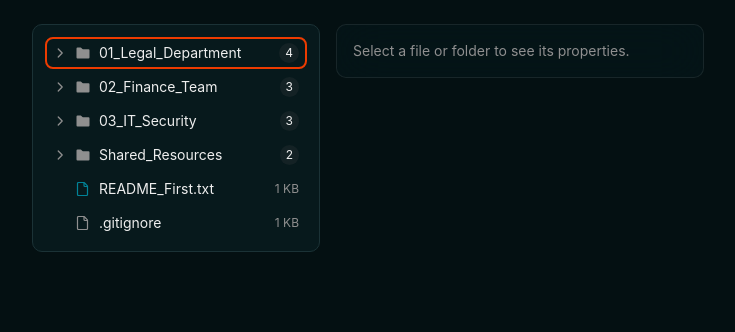
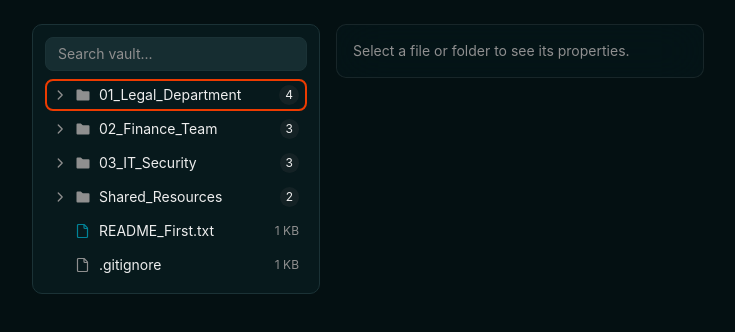
Before and after one commit to mugishaj092/fullstack, a React (Vite) app: page / in a window 1280 px wide. Shown: the top 332 px of the page, without its empty margins (272-1007 px from the left). Built offline with nearby package versions, Linux system fonts and the light colour scheme.

Commit message:
feat: search box with ancestor auto-expand

```diff
--- a/src/components/tree/FileTree.tsx
+++ b/src/components/tree/FileTree.tsx
@@ -1,14 +1,23 @@
+import { useMemo } from 'react';
 import vaultData from '../../data/vault-data.json';
 import type { VaultNode } from '../../types/vault';
 import { TreeNode } from './TreeNode';
 import { useTreeState } from './TreeStateContext';
 import { useTreeKeyboardNav } from '../../hooks/useTreeKeyboardNav';
+import { collectMatchAncestors, nodeOrDescendantMatches } from '../../lib/search';
 
 const forest = vaultData as VaultNode[];
 
 export function FileTree() {
-  const { expanded, setExpanded, selectedId, setSelectedId } = useTreeState();
-  const { handleKeyDown } = useTreeKeyboardNav(forest);
+  const { expanded, setExpanded, selectedId, setSelectedId, query, setQuery } = useTreeState();
+
+  const effectiveExpanded = useMemo(() => {
+    if (!query) return expanded;
+    const forced = collectMatchAncestors(forest, query);
+    return new Set([...expanded, ...forced]);
+  }, [query, expanded]);
+
+  const { handleKeyDown } = useTreeKeyboardNav(forest, effectiveExpanded);
 
   const handleToggle = (id: string) => {
     setExpanded((prev) => {
@@ -22,24 +31,40 @@ export function FileTree() {
     });
   };
 
+  const hasAnyMatch = !query || forest.some((node) => nodeOrDescendantMatches(node, query));
+
   return (
+    <div className="flex flex-col gap-2">
+      <input
+        type="text"
+        value={query}
+        onChange={(e) => setQuery(e.target.value)}
+        placeholder="Search vault..."
+        aria-label="Search vault"
+        className="w-full rounded-md border border-border bg-input px-3 py-1.5 text-sm text-foreground placeholder:text-muted-foreground focus:outline-none focus:ring-2 focus:ring-ring"
+      />
       <div
         role="tree"
         aria-label="Vault"
         className="flex flex-col gap-0.5"
         onKeyDown={handleKeyDown}
       >
-      {forest.map((node) => (
+        {hasAnyMatch ? (
+          forest.map((node) => (
             <TreeNode
               key={node.id}
               node={node}
               depth={0}
-          expanded={expanded}
+              expanded={effectiveExpanded}
               onToggle={handleToggle}
               selectedId={selectedId}
               onSelect={setSelectedId}
             />
-      ))}
+          ))
+        ) : (
+          <p className="px-2 py-1.5 text-sm text-muted-foreground">No matches for '{query}'</p>
+        )}
+      </div>
     </div>
   );
 }
--- a/src/components/tree/TreeNode.tsx
+++ b/src/components/tree/TreeNode.tsx
@@ -4,6 +4,7 @@ import { formatKB } from '../../lib/size';
 import { getFileCategory, fileCategoryColorClass } from '../../lib/file-icon';
 import { ChevronIcon, FolderIcon, FileIcon } from './icons';
 import { useTreeState } from './TreeStateContext';
+import { nodeOrDescendantMatches } from '../../lib/search';
 
 export interface TreeNodeProps {
   node: VaultNode;
@@ -15,7 +16,12 @@ export interface TreeNodeProps {
 }
 
 export function TreeNode({ node, depth, expanded, onToggle, selectedId, onSelect }: TreeNodeProps) {
-  const { focusedId, setFocusedId, registerRef } = useTreeState();
+  const { focusedId, setFocusedId, registerRef, query } = useTreeState();
+
+  if (query && !nodeOrDescendantMatches(node, query)) {
+    return null;
+  }
+
   const isSelected = selectedId === node.id;
   const isFocused = focusedId === node.id;
   const stats = computeStats(node);
--- a/src/components/tree/TreeStateContext.ts
+++ b/src/components/tree/TreeStateContext.ts
@@ -9,6 +9,8 @@ export interface TreeStateContextValue {
   setFocusedId: Dispatch<SetStateAction<string | null>>;
   /** Ref-setter factory so each recursive TreeNode row can register its DOM node for keyboard-focus restoration. */
   registerRef: (id: string) => (el: HTMLElement | null) => void;
+  query: string;
+  setQuery: Dispatch<SetStateAction<string>>;
 }
 
 export const TreeStateContext = createContext<TreeStateContextValue | null>(null);
--- a/src/components/tree/TreeStateProvider.tsx
+++ b/src/components/tree/TreeStateProvider.tsx
@@ -6,6 +6,7 @@ export function TreeStateProvider({ children }: { children: ReactNode }) {
   const [expanded, setExpanded] = useState<Set<string>>(new Set());
   const [selectedId, setSelectedId] = useState<string | null>(null);
   const [focusedId, setFocusedId] = useState<string | null>(null);
+  const [query, setQuery] = useState('');
   const nodeRefs = useRef<Record<string, HTMLElement | null>>({});
 
   const registerRef = useCallback(
@@ -21,7 +22,7 @@ export function TreeStateProvider({ children }: { children: ReactNode }) {
 
   return (
     <TreeStateContext.Provider
-      value={{ expanded, setExpanded, selectedId, setSelectedId, focusedId, setFocusedId, registerRef }}
+      value={{ expanded, setExpanded, selectedId, setSelectedId, focusedId, setFocusedId, registerRef, query, setQuery }}
     >
       {children}
     </TreeStateContext.Provider>
--- a/src/hooks/useTreeKeyboardNav.ts
+++ b/src/hooks/useTreeKeyboardNav.ts
@@ -3,8 +3,12 @@ import type { VaultNode } from '../types/vault';
 import { flattenVisible } from '../lib/tree';
 import { useTreeState } from '../components/tree/TreeStateContext';
 
-/** Keyboard navigation over the flattened visible-rows list. */
-export function useTreeKeyboardNav(rootNodes: VaultNode[]) {
+/**
+ * Keyboard navigation over the flattened visible-rows list.
+ * `effectiveExpanded` (raw `expanded` plus any search-forced folders) drives which rows
+ * are visible; Left/Right arrow mutations still act on the real `expanded` state from context.
+ */
+export function useTreeKeyboardNav(rootNodes: VaultNode[], effectiveExpanded: Set<string>) {
   const { expanded, setExpanded, setSelectedId, focusedId, setFocusedId } = useTreeState();
 
   useEffect(() => {
@@ -15,7 +19,10 @@ export function useTreeKeyboardNav(rootNodes: VaultNode[]) {
     // eslint-disable-next-line react-hooks/exhaustive-deps
   }, []);
 
-  const visibleRows = useMemo(() => flattenVisible(rootNodes, expanded), [rootNodes, expanded]);
+  const visibleRows = useMemo(
+    () => flattenVisible(rootNodes, effectiveExpanded),
+    [rootNodes, effectiveExpanded],
+  );
 
   const handleKeyDown = useCallback(
     (e: KeyboardEvent<HTMLDivElement>) => {
--- /dev/null
+++ b/src/lib/search.ts
@@ -0,0 +1,28 @@
+import type { VaultNode } from '../types/vault';
+
+export function nodeOrDescendantMatches(node: VaultNode, query: string): boolean {
+  const q = query.toLowerCase();
+  if (node.name.toLowerCase().includes(q)) return true;
+  if (node.type === 'folder') {
+    return node.children.some(child => nodeOrDescendantMatches(child, q));
+  }
+  return false;
+}
+
+/** Every folder id that has a matching descendant, so it can be force-expanded. */
+export function collectMatchAncestors(
+  nodes: VaultNode[],
+  query: string,
+  path: string[] = [],
+  out: Set<string> = new Set(),
+): Set<string> {
+  const q = query.toLowerCase();
+  for (const node of nodes) {
+    const matches = node.name.toLowerCase().includes(q);
+    if (matches) path.forEach(id => out.add(id));
+    if (node.type === 'folder') {
+      collectMatchAncestors(node.children, query, [...path, node.id], out);
+    }
+  }
+  return out;
+}
```
Lines whose indentation alone changed are shown as unchanged.
